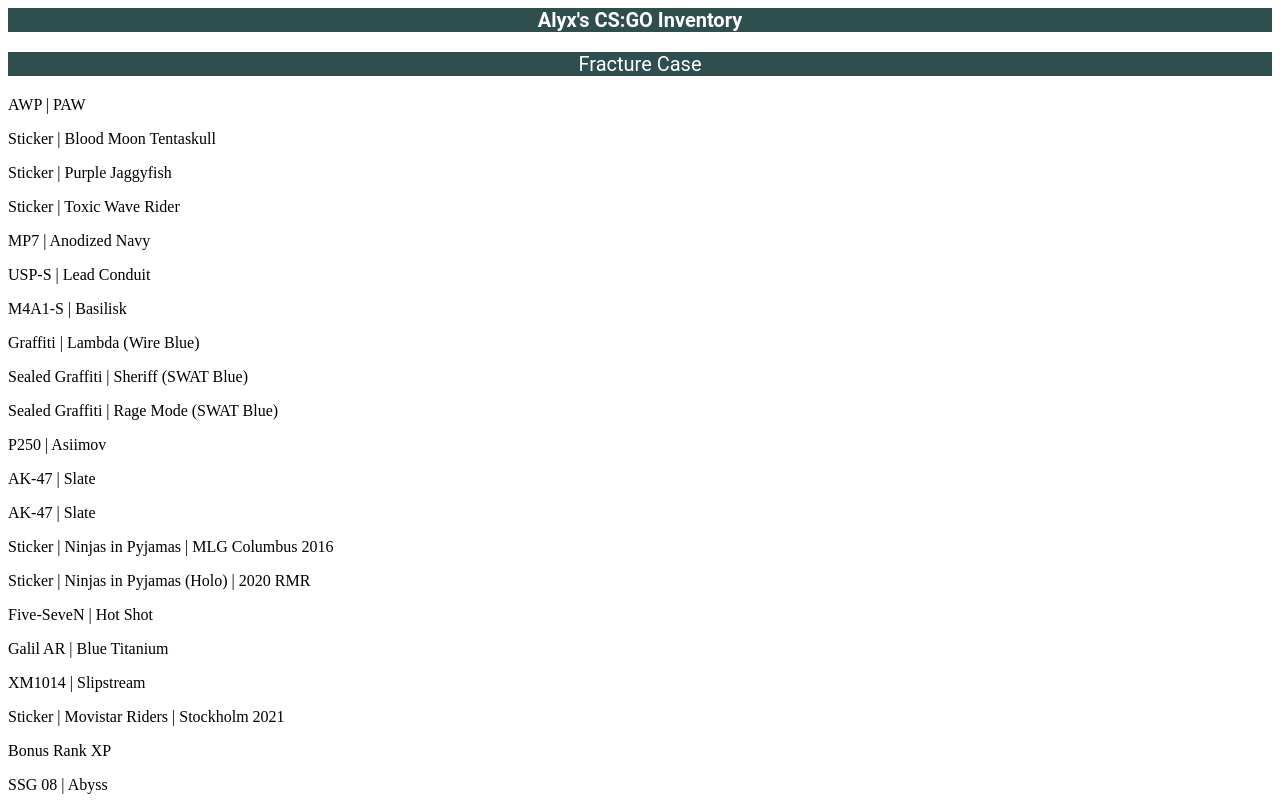
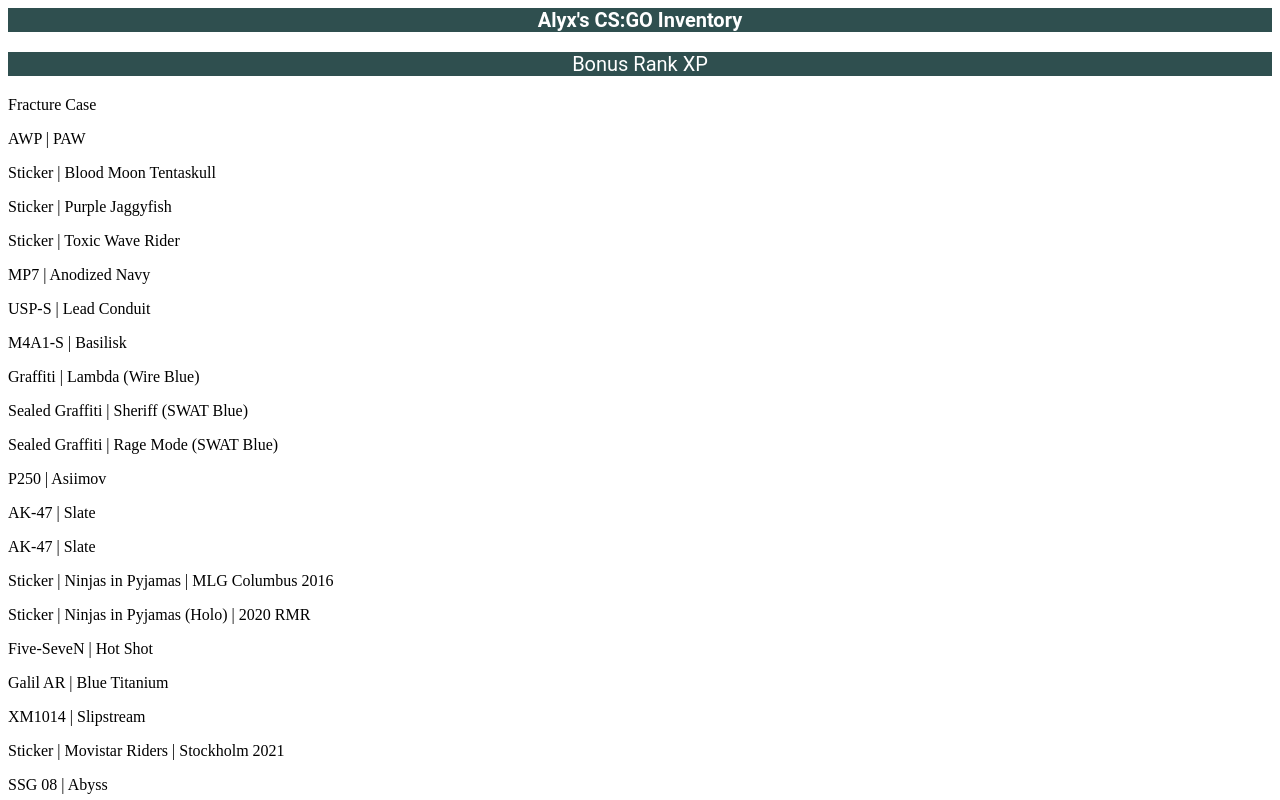
Before and after one commit to adam-burke0/alyx.info, a plain HTML site: page cs/index.html in a window 1280 px wide. Shown: the top 800 px of the page. Drawn offline with Linux system fonts and the light colour scheme; files that its build step writes are made by us from their sources.

Commit message:
Update cs/index.html

```diff
--- a/cs/index.html
+++ b/cs/index.html
@@ -10,7 +10,13 @@
 <body>
 	<h3 id="inv">Alyx's CS:GO Inventory</h3>
 	<p id="inv">
-Fracture Case
+Bonus Rank XP
+                        </p>
+                    </div>
+                </div>
+			    <div class="col-md-2">
+				    <div class="card-body">
+					    <p class="card-text">Fracture Case
                         </p>
                     </div>
                 </div>
@@ -125,12 +131,6 @@ Fracture Case
 			    <div class="col-md-2">
 				    <div class="card-body">
 					    <p class="card-text">Sticker | Movistar Riders | Stockholm 2021
-                        </p>
-                    </div>
-                </div>
-			    <div class="col-md-2">
-				    <div class="card-body">
-					    <p class="card-text">Bonus Rank XP
                         </p>
                     </div>
                 </div>
```
